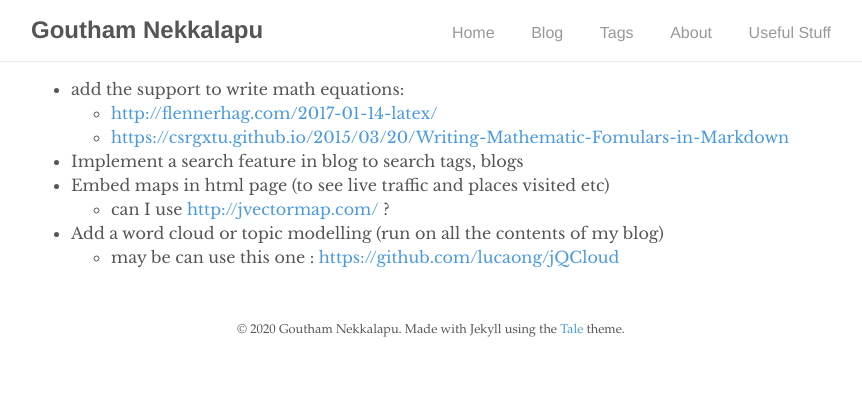
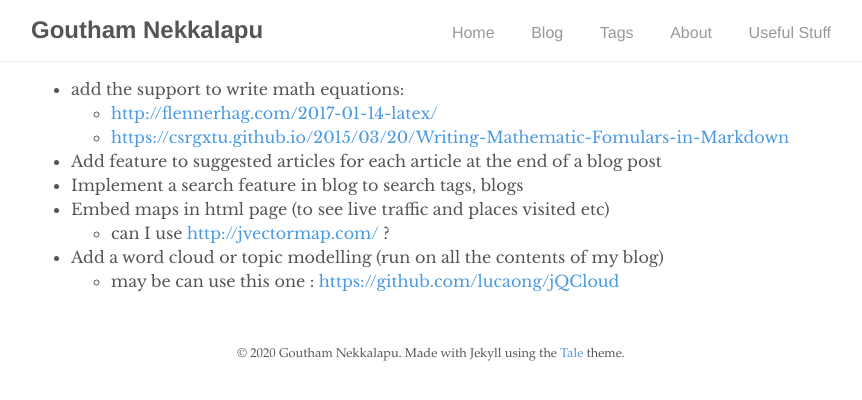
Before and after one commit to goutham-nekkalapu/goutham-nekkalapu.github.io, a Jekyll site: the page built from todo.md, in a window 1280 px wide. Shown: the top 400 px of the page, without its empty margins (209-1071 px from the left). Built offline with Jekyll 4.4.1, drawn with Linux system fonts in a browser that asks for light colours; nearby versions of some CDN libraries; our own code applies the rules of GitHub Pages for plain Markdown files.

Commit message:
todo update

```diff
--- a/todo.md
+++ b/todo.md
@@ -3,6 +3,7 @@
   - <http://flennerhag.com/2017-01-14-latex/>
   - <https://csrgxtu.github.io/2015/03/20/Writing-Mathematic-Fomulars-in-Markdown>
 
+- Add feature to suggested articles for each article at the end of a blog post
 - Implement a search feature in blog to search tags, blogs
 - Embed maps in html page (to see live traffic and places visited etc)
   - can I use <http://jvectormap.com/> ?
```
